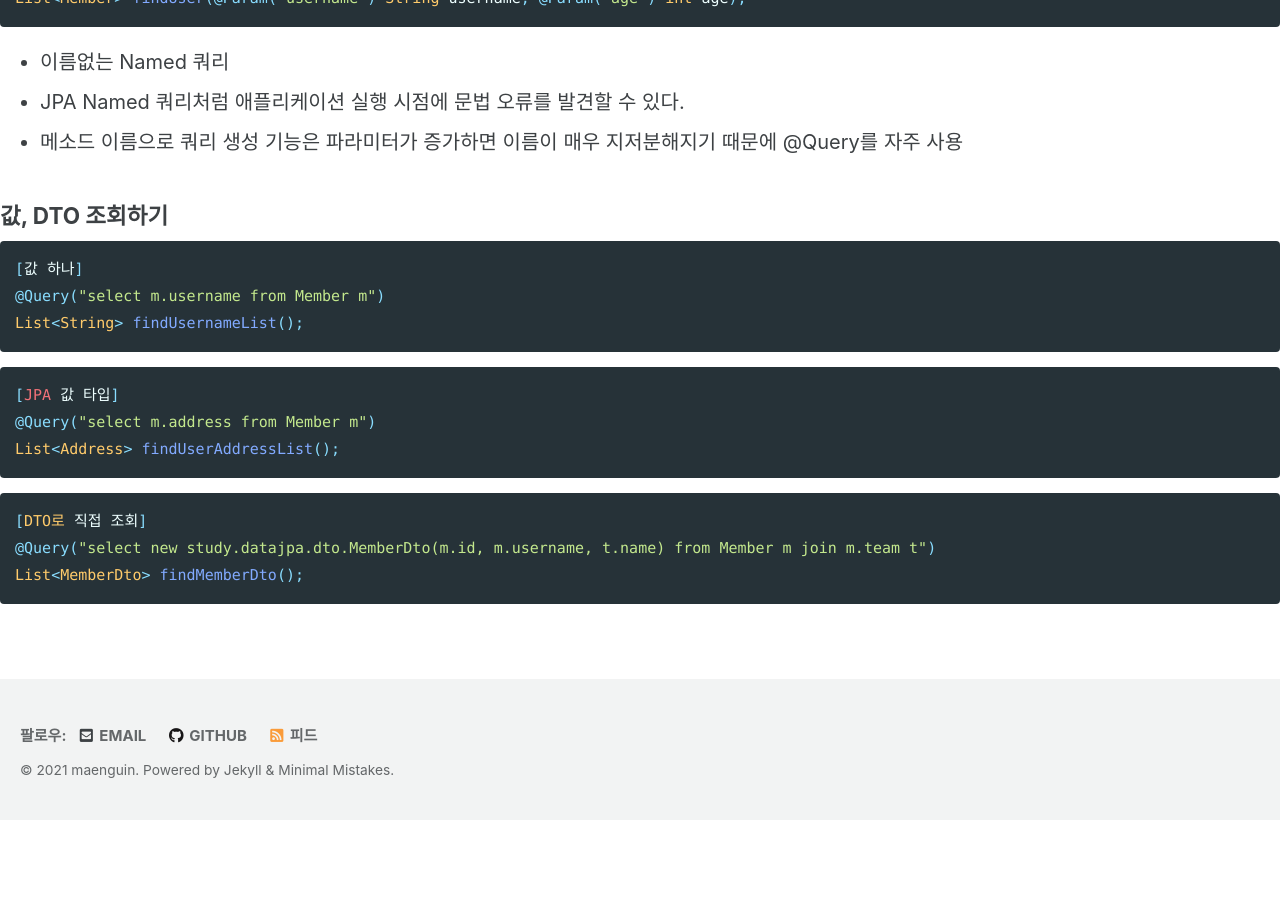
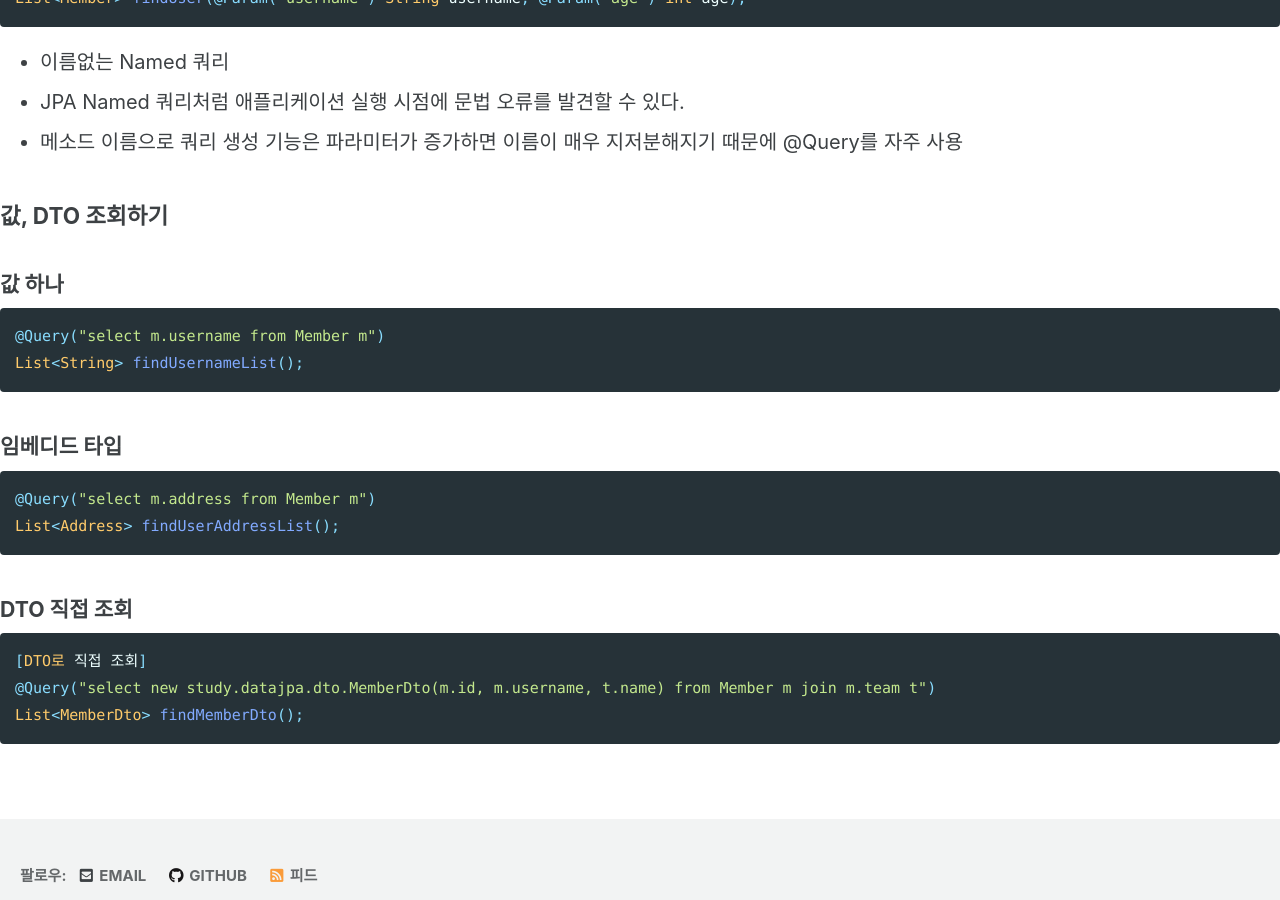
Before and after one commit to maenguin/maenguin.github.io, a Jekyll site: the page built from private/spring-data-jpa.md, in a window 1280 px wide and 900 px high, scrolled down 3842 px. Built offline with Jekyll 4.4.1, drawn with Linux system fonts in a browser that asks for light colours; cached includes are drawn as plain includes; our own code applies the rules of GitHub Pages for plain Markdown files; before the commit the page ends 4662 px from its top, so only the background shows below that.

Commit message:
Update spring-data-jpa.md

````diff
--- a/private/spring-data-jpa.md
+++ b/private/spring-data-jpa.md
@@ -117,16 +117,17 @@ List<Member> findUser(@Param("username") String username, @Param("age") int age)
 * 메소드 이름으로 쿼리 생성 기능은 파라미터가 증가하면 이름이 매우 지저분해지기 때문에 @Query를 자주 사용
 
 ### 값, DTO 조회하기
+#### 값 하나
 ```java
-[값 하나]
 @Query("select m.username from Member m")
 List<String> findUsernameList();
 ```
+#### 임베디드 타입
 ```java
-[JPA 값 타입]
 @Query("select m.address from Member m")
 List<Address> findUserAddressList();
 ```
+#### DTO 직접 조회
 ```java
 [DTO로 직접 조회]
 @Query("select new study.datajpa.dto.MemberDto(m.id, m.username, t.name) from Member m join m.team t")
````
